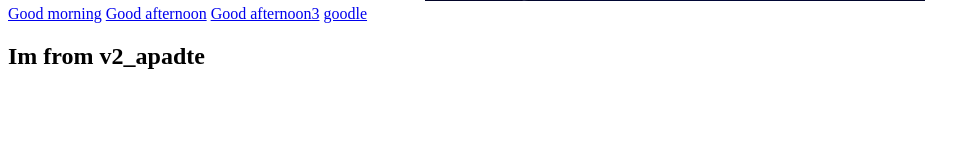
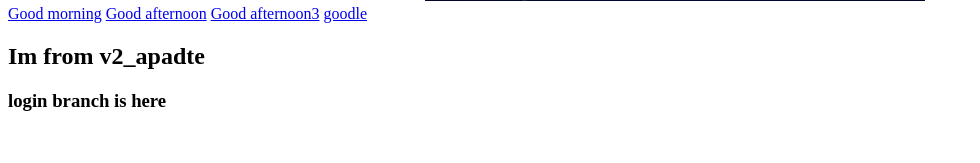
Before and after one commit to bharath447/date-time-, a Django app: page / in a window 1280 px wide; the page is wider, and only the part inside the window is pictured. Shown: the part 637-800 px from the top of that part, without its empty margins (0-980 px from the left). Run offline with Django 4.2, Linux system fonts and the light colour scheme.

Commit message:
login addeed

```diff
--- a/templates/testapp/wish.html
+++ b/templates/testapp/wish.html
@@ -29,5 +29,6 @@
     <a href="afternoon.html">Good afternoon3</a>
     <a href="https://www.google.co.in/">goodle</a>
     <h2>Im from v2_apadte</h2>
+    <h3>login branch is here</h3>
 </body>
 </html>
```
